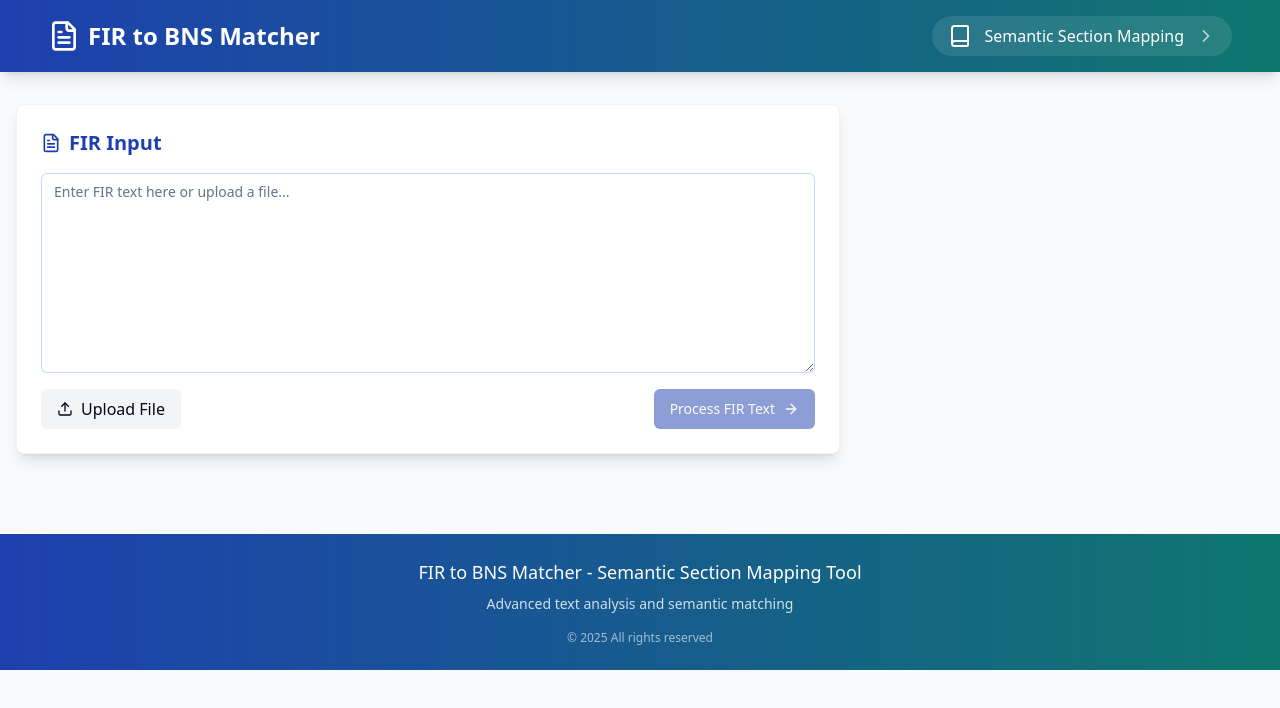
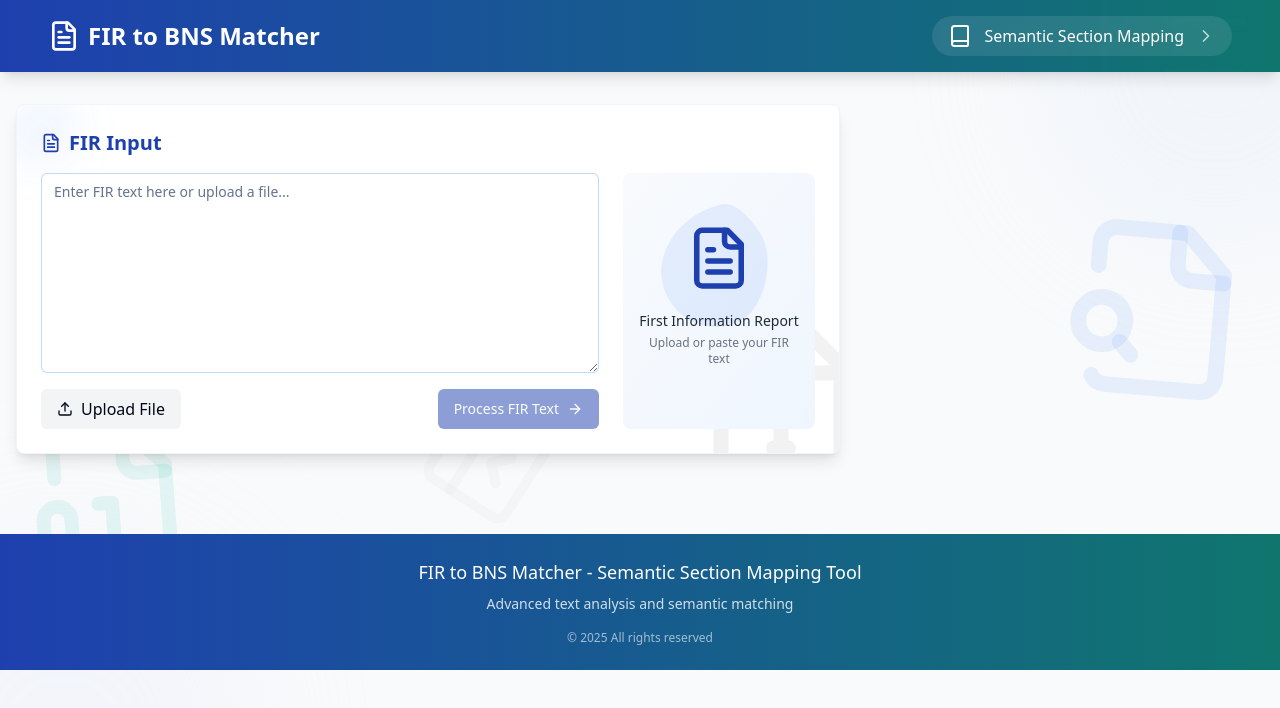
Before and after one commit to Ren2113/fir-to-bns-matcher, a React (Vite) app: page / in a window 1280 px wide. Shown: the top 708 px of the page. Built offline with nearby package versions, Linux system fonts and the light colour scheme.

Commit message:
Add visual enhancements
Add images and other visual improvements to the website.

```diff
--- a/src/components/FirInput.tsx
+++ b/src/components/FirInput.tsx
@@ -2,7 +2,7 @@
 import { useState } from "react";
 import { Button } from "@/components/ui/button";
 import { Textarea } from "@/components/ui/textarea";
-import { Upload, FileText, ArrowRight } from "lucide-react";
+import { Upload, FileText, ArrowRight, FileType } from "lucide-react";
 import { useToast } from "@/components/ui/use-toast";
 import { motion } from "framer-motion";
 
@@ -53,12 +53,18 @@ const FirInput = ({ onFirSubmit, isProcessing }: FirInputProps) => {
 
   return (
     <motion.div
-      className="bg-white p-6 rounded-lg shadow-lg border border-gray-100"
+      className="bg-white p-6 rounded-lg shadow-lg border border-gray-100 relative overflow-hidden"
       initial={{ opacity: 0, y: 20 }}
       animate={{ opacity: 1, y: 0 }}
       transition={{ duration: 0.5, delay: 0.2 }}
     >
-      <h2 className="text-xl font-semibold mb-4 text-fir flex items-center gap-2">
+      {/* Decorative elements */}
+      <div className="absolute -right-8 -bottom-10 opacity-5 pointer-events-none">
+        <FileType size={180} />
+      </div>
+      <div className="absolute -top-2 -left-2 w-16 h-16 bg-fir-light/10 rounded-full blur-xl"></div>
+
+      <h2 className="text-xl font-semibold mb-4 text-fir flex items-center gap-2 relative z-10">
         <motion.div
           whileHover={{ rotate: 10, scale: 1.1 }}
           transition={{ type: "spring", stiffness: 500 }}
@@ -68,10 +74,12 @@ const FirInput = ({ onFirSubmit, isProcessing }: FirInputProps) => {
         FIR Input
       </h2>
 
+      <div className="flex flex-col md:flex-row gap-6 items-stretch">
         <motion.div
           initial={{ opacity: 0 }}
           animate={{ opacity: 1 }}
           transition={{ duration: 0.3, delay: 0.4 }}
+          className="flex-grow relative z-10"
         >
           <Textarea
             placeholder="Enter FIR text here or upload a file..."
@@ -79,7 +87,6 @@ const FirInput = ({ onFirSubmit, isProcessing }: FirInputProps) => {
             value={firText}
             onChange={(e) => setFirText(e.target.value)}
           />
-      </motion.div>
 
           <div className="flex flex-col sm:flex-row gap-3 justify-between">
             <div className="flex items-center">
@@ -116,6 +123,41 @@ const FirInput = ({ onFirSubmit, isProcessing }: FirInputProps) => {
             </motion.div>
           </div>
         </motion.div>
+
+        <motion.div
+          className="hidden md:flex items-center justify-center p-4 bg-gradient-to-br from-slate-50 to-blue-50 rounded-lg w-48 relative overflow-hidden"
+          initial={{ opacity: 0, x: 20 }}
+          animate={{ opacity: 1, x: 0 }}
+          transition={{ duration: 0.5, delay: 0.6 }}
+        >
+          <div className="absolute inset-0 overflow-hidden">
+            <svg className="absolute top-0 left-0 w-full opacity-10" viewBox="0 0 600 600" xmlns="http://www.w3.org/2000/svg">
+              <g transform="translate(300,300)">
+                <path d="M125.6,-116.6C152.9,-74.7,157.3,-20.9,146.7,32.2C136.1,85.3,110.6,137.7,65.8,163.1C21.1,188.6,-42.8,187,-91.8,159.6C-140.8,132.1,-174.9,78.8,-179.8,23.7C-184.7,-31.4,-160.4,-88.2,-121.8,-128.9C-83.1,-169.6,-30.2,-194.3,10.7,-202.5C51.6,-210.7,98.3,-158.5,125.6,-116.6Z" fill="#3b82f6" />
+              </g>
+            </svg>
+          </div>
+
+          <div className="relative z-10 flex flex-col items-center text-center">
+            <motion.div
+              animate={{
+                y: [0, -10, 0],
+                scale: [1, 1.05, 1]
+              }}
+              transition={{
+                repeat: Infinity,
+                duration: 4,
+                ease: "easeInOut"
+              }}
+            >
+              <FileText className="h-16 w-16 text-fir mb-3" />
+            </motion.div>
+            <h3 className="text-sm font-medium text-gray-800">First Information Report</h3>
+            <p className="text-xs text-gray-500 mt-1">Upload or paste your FIR text</p>
+          </div>
+        </motion.div>
+      </div>
+    </motion.div>
   );
 };
 
--- a/src/components/Header.tsx
+++ b/src/components/Header.tsx
@@ -4,9 +4,20 @@ import { motion } from "framer-motion";
 
 const Header = () => {
   return (
-    <header className="bg-gradient-to-r from-fir to-bns p-4 shadow-lg">
+    <header className="bg-gradient-to-r from-fir to-bns p-4 shadow-lg relative overflow-hidden">
+      <div className="absolute inset-0 opacity-10">
+        <div className="absolute top-0 left-0 w-full h-full bg-grid-white/[0.2] bg-[length:20px_20px]"></div>
+        <svg className="absolute right-0 bottom-0 transform translate-x-1/4 translate-y-1/4 text-white/10" width="300" height="300" viewBox="0 0 24 24" fill="none" stroke="currentColor" strokeWidth="0.5" strokeLinecap="round" strokeLinejoin="round">
+          <path d="M16 4h2a2 2 0 0 1 2 2v14a2 2 0 0 1-2 2H6a2 2 0 0 1-2-2V6a2 2 0 0 1 2-2h2"></path>
+          <rect x="8" y="2" width="8" height="4" rx="1" ry="1"></rect>
+          <path d="M9 14h6"></path>
+          <path d="M9 18h6"></path>
+          <path d="M9 10h6"></path>
+        </svg>
+      </div>
+
       <motion.div
-        className="container mx-auto flex items-center justify-between"
+        className="container mx-auto flex items-center justify-between relative z-10"
         initial={{ opacity: 0, y: -20 }}
         animate={{ opacity: 1, y: 0 }}
         transition={{ duration: 0.5 }}
@@ -20,7 +31,7 @@ const Header = () => {
           </motion.div>
           <h1 className="text-2xl font-bold text-white">FIR to BNS Matcher</h1>
         </div>
-        <div className="flex items-center gap-3 text-white bg-white/10 px-4 py-2 rounded-full">
+        <div className="flex items-center gap-3 text-white bg-white/10 px-4 py-2 rounded-full backdrop-blur-sm">
           <motion.div
             whileHover={{ rotate: -15, scale: 1.1 }}
             transition={{ type: "spring", stiffness: 500 }}
--- a/src/pages/Index.tsx
+++ b/src/pages/Index.tsx
@@ -6,6 +6,7 @@ import ProcessingSteps, { ProcessingStatus } from "@/components/ProcessingSteps"
 import ResultSections, { BnsMatch } from "@/components/ResultSections";
 import { useToast } from "@/components/ui/use-toast";
 import { motion } from "framer-motion";
+import { FileSearch, FileDigit, PanelLeftClose } from "lucide-react";
 
 const Index = () => {
   const [firText, setFirText] = useState("");
@@ -72,10 +73,63 @@ const Index = () => {
   };
 
   return (
-    <div className="min-h-screen bg-gray-50">
+    <div className="min-h-screen bg-gray-50 relative">
+      {/* Background decoration */}
+      <div className="absolute inset-0 overflow-hidden pointer-events-none">
+        <div className="absolute -top-32 -right-32 w-96 h-96 bg-blue-100 rounded-full mix-blend-multiply filter blur-3xl opacity-20"></div>
+        <div className="absolute -bottom-32 -left-32 w-96 h-96 bg-indigo-100 rounded-full mix-blend-multiply filter blur-3xl opacity-20"></div>
+
+        <motion.div
+          className="absolute top-1/4 right-8 text-fir-light/10"
+          animate={{
+            y: [0, 20, 0],
+            rotate: [0, 5, 0],
+            scale: [1, 1.05, 1]
+          }}
+          transition={{
+            repeat: Infinity,
+            duration: 10,
+            ease: "easeInOut"
+          }}
+        >
+          <FileSearch size={180} />
+        </motion.div>
+
+        <motion.div
+          className="absolute bottom-1/4 left-8 text-bns-light/10"
+          animate={{
+            y: [0, -20, 0],
+            rotate: [0, -5, 0],
+            scale: [1, 1.05, 1]
+          }}
+          transition={{
+            repeat: Infinity,
+            duration: 12,
+            ease: "easeInOut",
+            delay: 1
+          }}
+        >
+          <FileDigit size={160} />
+        </motion.div>
+
+        <motion.div
+          className="absolute top-1/2 left-1/3 text-gray-200/30"
+          animate={{
+            rotate: [0, 360],
+          }}
+          transition={{
+            repeat: Infinity,
+            duration: 60,
+            ease: "linear"
+          }}
+        >
+          <PanelLeftClose size={120} />
+        </motion.div>
+      </div>
+
       <Header />
 
-      <main className="container mx-auto py-8 px-4">
+      <main className="container mx-auto py-8 px-4 relative z-10">
         <div className="grid grid-cols-1 lg:grid-cols-3 gap-6">
           <div className="lg:col-span-2">
             <FirInput
@@ -99,12 +153,15 @@ const Index = () => {
       </main>
 
       <motion.footer
-        className="bg-gradient-to-r from-fir to-bns text-white py-6 mt-12"
+        className="bg-gradient-to-r from-fir to-bns text-white py-6 mt-12 relative"
         initial={{ opacity: 0 }}
         animate={{ opacity: 1 }}
         transition={{ delay: 1, duration: 0.5 }}
       >
-        <div className="container mx-auto text-center">
+        <div className="absolute inset-0 opacity-20">
+          <div className="absolute top-0 left-0 w-full h-full bg-grid-white/[0.2] bg-[length:20px_20px]"></div>
+        </div>
+        <div className="container mx-auto text-center relative z-10">
           <p className="text-lg font-medium">FIR to BNS Matcher - Semantic Section Mapping Tool</p>
           <p className="mt-2 text-white/80 text-sm">Advanced text analysis and semantic matching</p>
           <p className="mt-4 text-white/60 text-xs">© {new Date().getFullYear()} All rights reserved</p>
```
Also changed, not shown: src/App.css (+60 -0 lines), src/components/ProcessingSteps.tsx (+97 -24 lines). Lines whose indentation alone changed are shown as unchanged.
